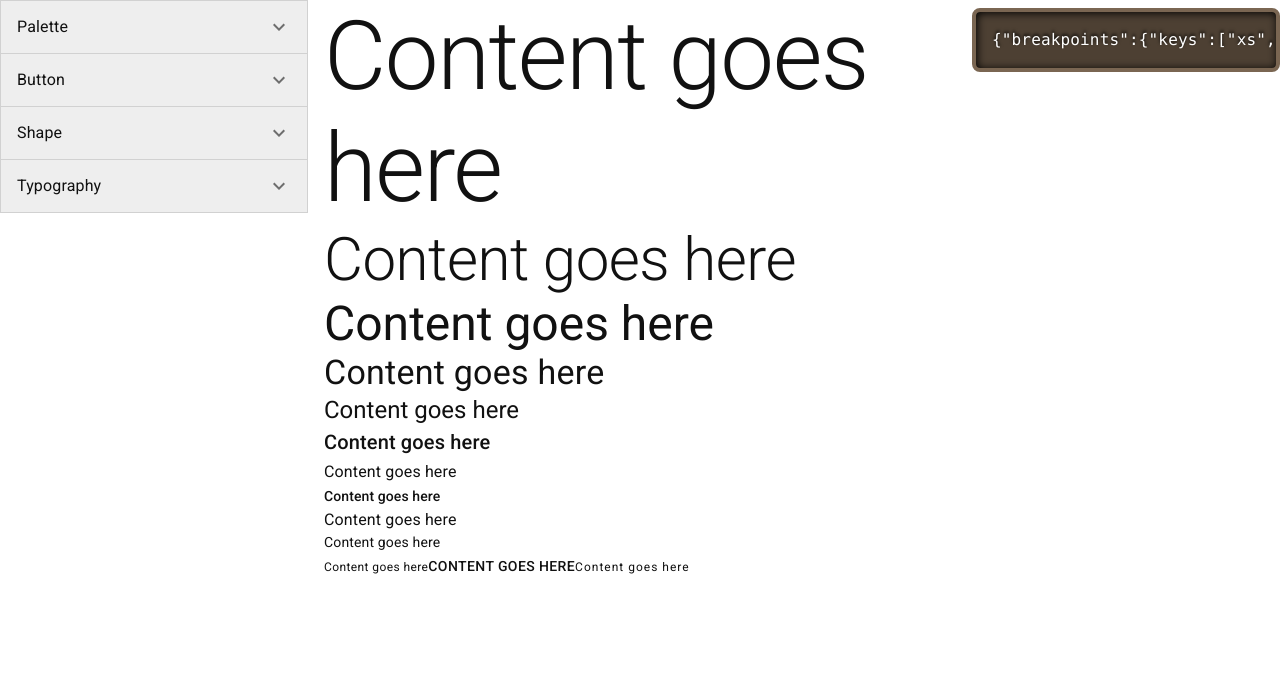
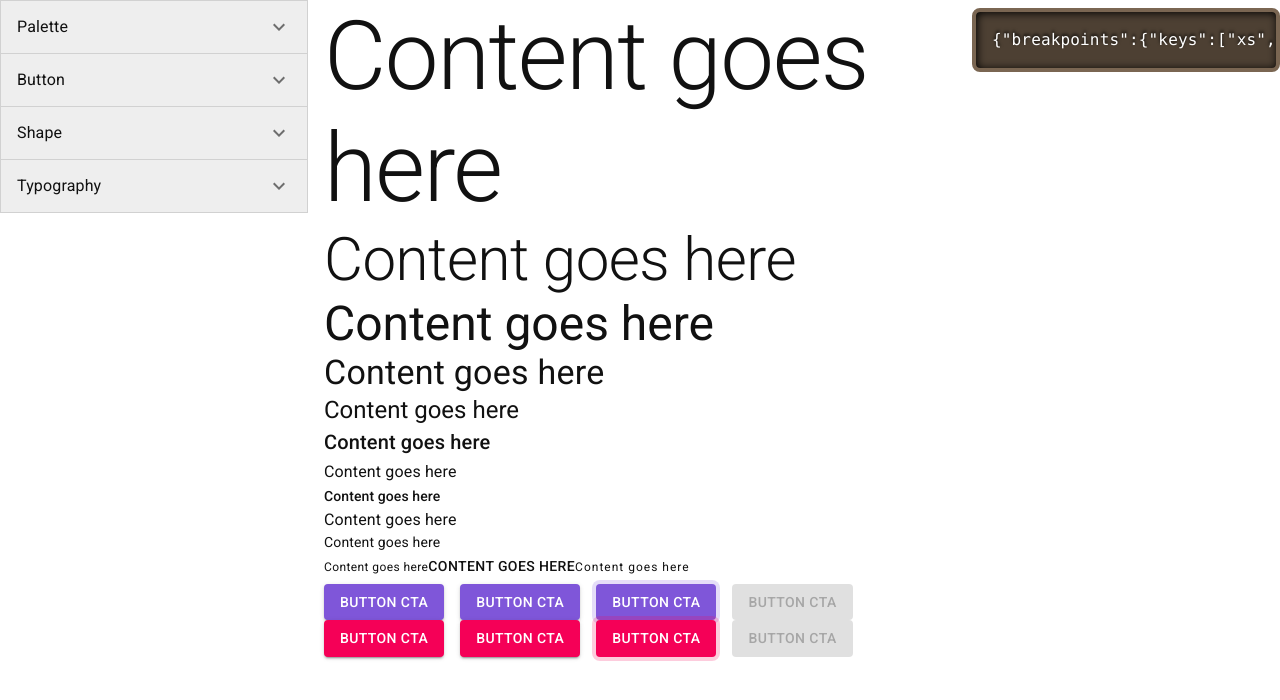
Before and after one commit to sernstberger/mui-theme-creator, a React (Create React App) app: page / in a window 1280 px wide. Shown: the top 700 px of the page. Built offline with nearby package versions, Linux system fonts and the light colour scheme.

Commit message:
switched layout to be sidebar item

```diff
--- a/src/App.tsx
+++ b/src/App.tsx
@@ -1,29 +1,19 @@
-import Box from "@mui/material/Box";
-import Button from "./components/Button";
 import {
   Grid,
-  ThemeProvider,
   Typography as MuiTypography,
+  Button as MuiButton,
+  Stack,
 } from "@mui/material";
 import SyntaxHighlighter from "react-syntax-highlighter";
 import { dark } from "react-syntax-highlighter/dist/esm/styles/prism";
 import theme from "./theme";
-import Palette from "./components/Palette";
-import Shape from "./components/Shape";
-import Typography from "./components/Typography";
+import Sidebar from "./Sidebar";
 
-export default function App() {
+const App = () => {
   return (
     <Grid container spacing={2}>
       <Grid item xs={3}>
-        <ThemeProvider theme={theme}>
-          <Box>
-            <Palette />
-            <Button />
-            <Shape />
-            <Typography />
-          </Box>
-        </ThemeProvider>
+        <Sidebar />
       </Grid>
       <Grid item xs={6}>
         <MuiTypography variant="h1">Content goes here</MuiTypography>
@@ -39,6 +29,42 @@ export default function App() {
         <MuiTypography variant="caption">Content goes here</MuiTypography>
         <MuiTypography variant="button">Content goes here</MuiTypography>
         <MuiTypography variant="overline">Content goes here</MuiTypography>
+
+        <Stack spacing={2} direction="row">
+          <MuiButton variant="contained">Button CTA</MuiButton>
+          <MuiButton variant="contained" className="Mui-hover">
+            Button CTA
+          </MuiButton>
+          <MuiButton variant="contained" className="Mui-focusVisible">
+            Button CTA
+          </MuiButton>
+          <MuiButton variant="contained" disabled>
+            Button CTA
+          </MuiButton>
+        </Stack>
+
+        <Stack spacing={2} direction="row">
+          <MuiButton color="secondary" variant="contained">
+            Button CTA
+          </MuiButton>
+          <MuiButton
+            color="secondary"
+            variant="contained"
+            className="Mui-hover"
+          >
+            Button CTA
+          </MuiButton>
+          <MuiButton
+            color="secondary"
+            variant="contained"
+            className="Mui-focusVisible"
+          >
+            Button CTA
+          </MuiButton>
+          <MuiButton color="secondary" variant="contained" disabled>
+            Button CTA
+          </MuiButton>
+        </Stack>
       </Grid>
       <Grid item xs={3}>
         <SyntaxHighlighter language="typescript" style={dark} wrapLines={true}>
@@ -51,4 +77,6 @@ export default function App() {
       </Grid>
     </Grid>
   );
-}
+};
+
+export default App;
--- a/src/components/Layout/index.tsx
+++ b/src/Sidebar/SidebarItem/index.tsx
@@ -18,7 +18,7 @@ const Accordion = styled((props: AccordionProps) => (
   },
 }));
 
-const Layout = ({ title, children }: any) => {
+const SidebarItem = ({ title, children }: any) => {
   return (
     <Accordion>
       <AccordionSummary
@@ -33,4 +33,4 @@ const Layout = ({ title, children }: any) => {
   );
 };
 
-export default Layout;
+export default SidebarItem;
--- /dev/null
+++ b/src/Sidebar/index.tsx
@@ -0,0 +1,22 @@
+import Box from "@mui/material/Box";
+import { ThemeProvider } from "@mui/material";
+import theme from "../theme";
+import Button from "../components/Button";
+import Palette from "../components/Palette";
+import Shape from "../components/Shape";
+import Typography from "../components/Typography";
+
+const Sidebar = () => {
+  return (
+    <ThemeProvider theme={theme}>
+      <Box height="100vh" overflow="scroll">
+        <Palette />
+        <Button />
+        <Shape />
+        <Typography />
+      </Box>
+    </ThemeProvider>
+  );
+};
+
+export default Sidebar;
--- a/src/components/Button/index.tsx
+++ b/src/components/Button/index.tsx
@@ -12,7 +12,7 @@ import {
   Stack,
   Typography,
 } from "@mui/material";
-import Layout from "../Layout";
+import SidebarItem from "../../Sidebar/SidebarItem";
 
 const Button = () => {
   const [variant, setVariant] =
@@ -29,39 +29,7 @@ const Button = () => {
     setVariant(foo);
   };
   return (
-    <Layout title="Button">
-      <Stack spacing={2} direction="row">
-        <MuiButton variant={variant}>Button CTA</MuiButton>
-        <MuiButton variant={variant} className="Mui-hover">
-          Button CTA
-        </MuiButton>
-        <MuiButton variant={variant} className="Mui-focusVisible">
-          Button CTA
-        </MuiButton>
-        <MuiButton variant={variant} disabled>
-          Button CTA
-        </MuiButton>
-      </Stack>
-
-      <Stack spacing={2} direction="row">
-        <MuiButton color="secondary" variant={variant}>
-          Button CTA
-        </MuiButton>
-        <MuiButton color="secondary" variant={variant} className="Mui-hover">
-          Button CTA
-        </MuiButton>
-        <MuiButton
-          color="secondary"
-          variant={variant}
-          className="Mui-focusVisible"
-        >
-          Button CTA
-        </MuiButton>
-        <MuiButton color="secondary" variant={variant} disabled>
-          Button CTA
-        </MuiButton>
-      </Stack>
-
+    <SidebarItem title="Button">
       <Typography>Defaults</Typography>
 
       <Box sx={{ minWidth: 120 }}>
@@ -80,7 +48,7 @@ const Button = () => {
           </Select>
         </FormControl>
       </Box>
-    </Layout>
+    </SidebarItem>
   );
 };
 
--- a/src/components/Palette/index.tsx
+++ b/src/components/Palette/index.tsx
@@ -1,6 +1,6 @@
 import { Divider, Stack } from "@mui/material";
 import Color from "./Color";
-import Layout from "../Layout";
+import Layout from "../../Sidebar/SidebarItem";
 
 const Palette = () => {
   return (
--- a/src/components/Shape/index.tsx
+++ b/src/components/Shape/index.tsx
@@ -1,5 +1,5 @@
 import TextInput from "../Form/TextInput";
-import Layout from "../Layout";
+import Layout from "../../Sidebar/SidebarItem";
 
 const Shape = () => {
   return (
--- a/src/components/Typography/index.tsx
+++ b/src/components/Typography/index.tsx
@@ -1,6 +1,6 @@
 import { Stack } from "@mui/material";
 import TextInput from "../Form/TextInput";
-import Layout from "../Layout";
+import Layout from "../../Sidebar/SidebarItem";
 import TypographyItem from "../TypographyItem";
 
 const Typography = () => {
--- a/src/components/TypographyItem/index.tsx
+++ b/src/components/TypographyItem/index.tsx
@@ -1,7 +1,7 @@
 import TextInput from "../Form/TextInput";
 import { Stack, Typography as MuiTypography } from "@mui/material";
 import { FontSize, FontWeight, TextTransform } from "../CssProperties";
-import Layout from "../Layout";
+import Layout from "../../Sidebar/SidebarItem";
 
 const TypographyItem = ({ variant }: any) => {
   return (
```
